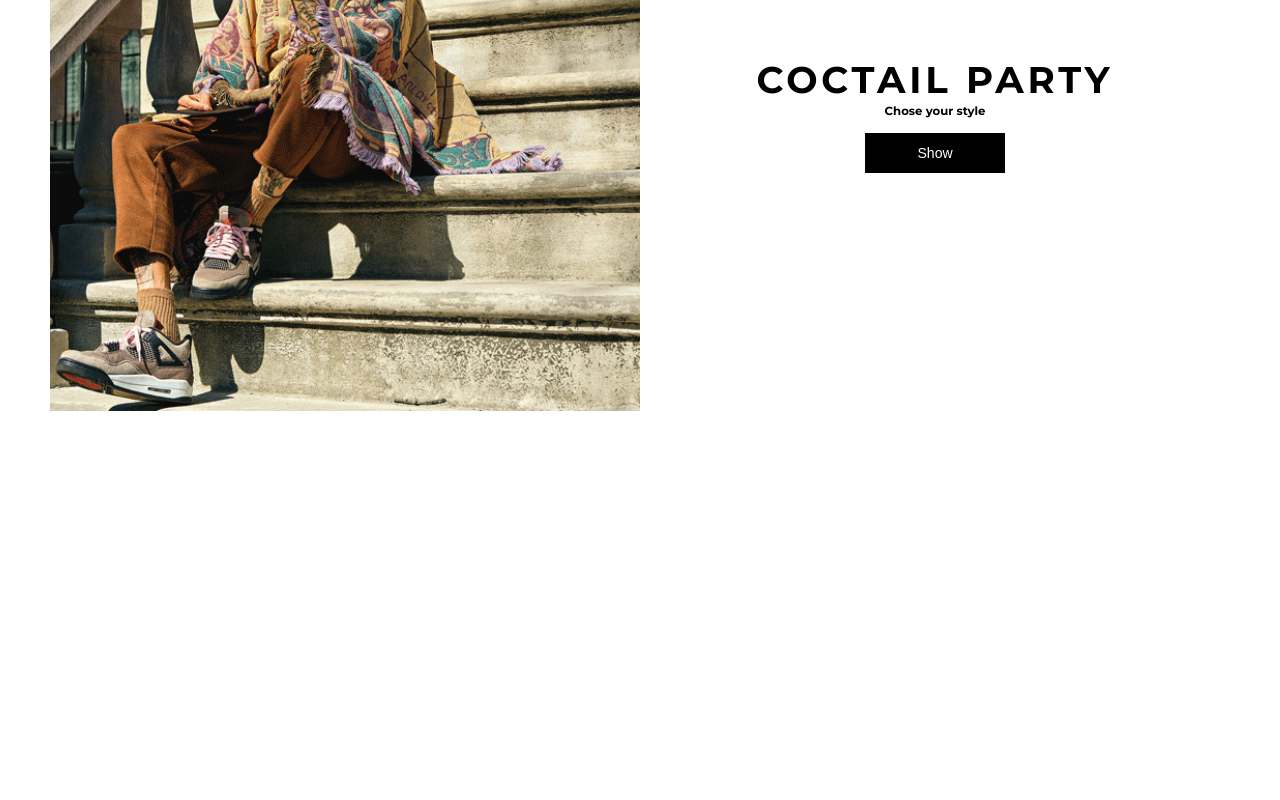
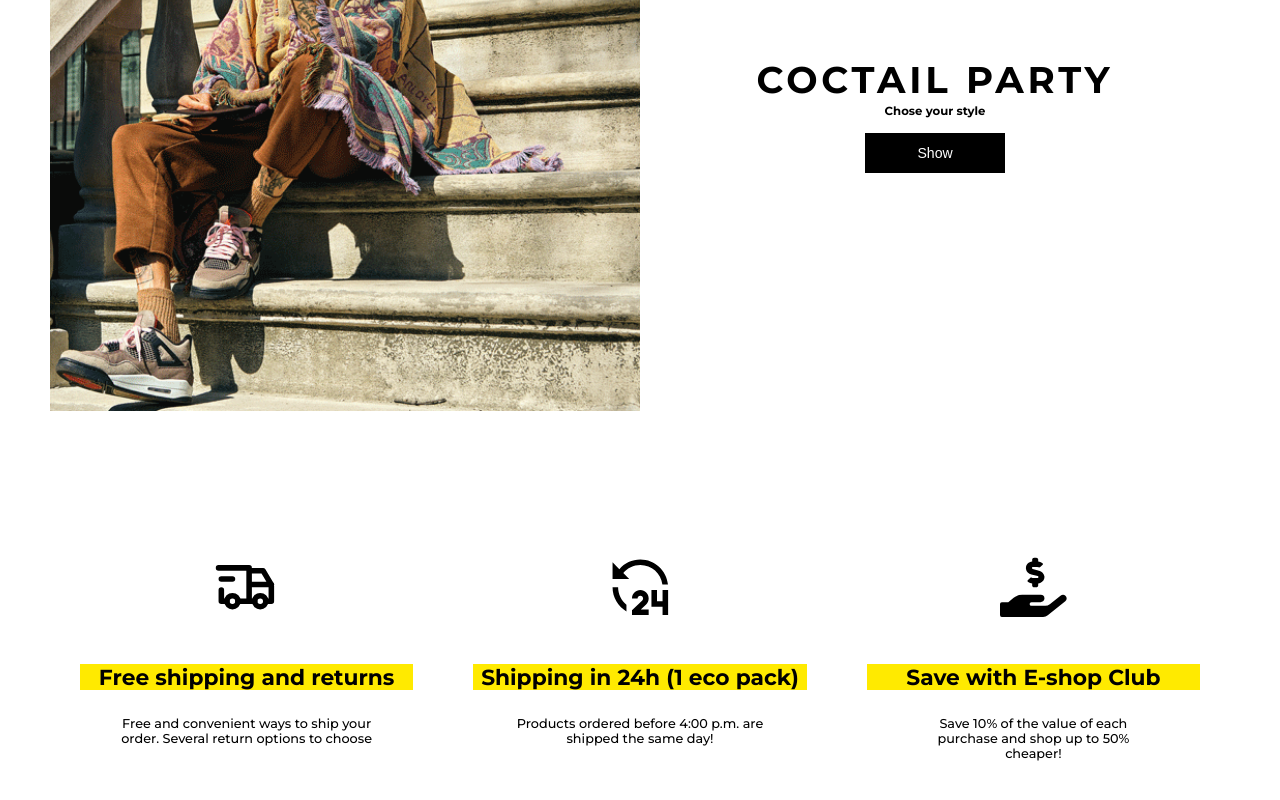
Before and after one commit to kubajot90/E-commerce-React-Redux, a React (Create React App) app: page / in a window 1280 px wide. Shown: the part 1362-2162 px from the top of the page. Before the commit the page ends 1844 px from the top, so only its background shows below. Built offline with nearby package versions, Linux system fonts and the light colour scheme; no server answers.

Commit message:
Add infoCards

```diff
--- a/package.json
+++ b/package.json
@@ -10,6 +10,7 @@
     "react": "^18.2.0",
     "react-dom": "^18.2.0",
     "react-icons": "^4.6.0",
+    "react-multi-carousel": "^2.8.2",
     "react-redux": "^8.0.4",
     "react-router-dom": "^6.4.3",
     "react-router-hash-link": "^2.4.3",
--- /dev/null
+++ b/src/components/main/InfoCard.js
@@ -0,0 +1,13 @@
+import classes from './InfoCard.module.css';
+
+const InfoCard =(props)=> {
+    return(
+        <div className={classes.infoCard}>
+            <div className={classes.iconContainer}>{props.icon}</div>
+
+            <h1 className={classes.title}>{props.title}</h1>
+            <p className={classes.description}>{props.description}</p>
+        </div>
+    )
+}
+export default InfoCard;
--- /dev/null
+++ b/src/components/main/InfoCard.module.css
@@ -0,0 +1,24 @@
+.infoCard {
+    flex-basis: 30%;
+    margin: var(--mainMargin) 30px;
+}
+
+.iconContainer {
+    display: flex;
+    justify-content: center;
+}
+
+.title {
+    margin-top: 3.4vw;
+    text-align: center;
+    font-size: 1.7vw;
+    white-space: nowrap;
+    background-color: rgb(255, 234, 0);
+}
+
+.description {
+    padding: 0 3.2vw;
+    margin-top: 2vw;
+    text-align: center;
+    font-size: 1vw;
+}
--- /dev/null
+++ b/src/components/main/InfoCards.js
@@ -0,0 +1,25 @@
+import InfoCard from './InfoCard';
+import classes from './InfoCards.module.css';
+import { TbTruckDelivery } from 'react-icons/tb';
+import { Ri24HoursFill } from 'react-icons/ri';
+import { FaHandHoldingUsd } from 'react-icons/fa';
+
+const InfoCards =()=> {
+    return(
+        <div className={classes.infoCards}>
+            <InfoCard
+                icon={<TbTruckDelivery className={classes.icon}/>}
+                title={'Free shipping and returns'}
+                description={'Free and convenient ways to ship your order. Several return options to choose'}/>
+            <InfoCard
+                icon={<Ri24HoursFill className={classes.icon}/>}
+                title={'Shipping in 24h (1 eco pack)'}
+                description={'Products ordered before 4:00 p.m. are shipped the same day!'}/>
+            <InfoCard
+                icon={<FaHandHoldingUsd className={classes.icon}/>}
+                title={'Save with E-shop Club'}
+                description={'Save 10% of the value of each purchase and shop up to 50% cheaper!'}/>
+        </div>
+    )
+}
+export default InfoCards;
--- /dev/null
+++ b/src/components/main/InfoCards.module.css
@@ -0,0 +1,10 @@
+.infoCards {
+    display: flex;
+    justify-content: center;
+    padding: 0 var(--mainPadding);
+}
+
+.icon {
+    width: 20%;
+    height: 20%;
+}
--- a/src/components/main/Main.js
+++ b/src/components/main/Main.js
@@ -3,6 +3,7 @@ import { useEffect, useRef } from 'react';
 import HeroVideoBaner from './HeroVideoBaner';
 import ProductsSlider from './ProductsSlider';
 import fetchProductsData from '../../store/productsSlice';
+import InfoCards from './InfoCards';
 import Baner1 from './baners/Baner1';
 import Baner2 from './baners/Baner2';
 
@@ -25,6 +26,7 @@ import Baner2 from './baners/Baner2';
             {fetchProducts && <ProductsSlider category={"men's clothing"} title={"men's clothing"} observer={true}/>}
             <Baner2/>
             {fetchProducts && <ProductsSlider category={"jewelery"} title={"jewelery"} observer={true}/>}
+            <InfoCards/>
         </>
     )
  }
```
Also changed, not shown: 1 other file (tests, documents, lock files or other folders).
